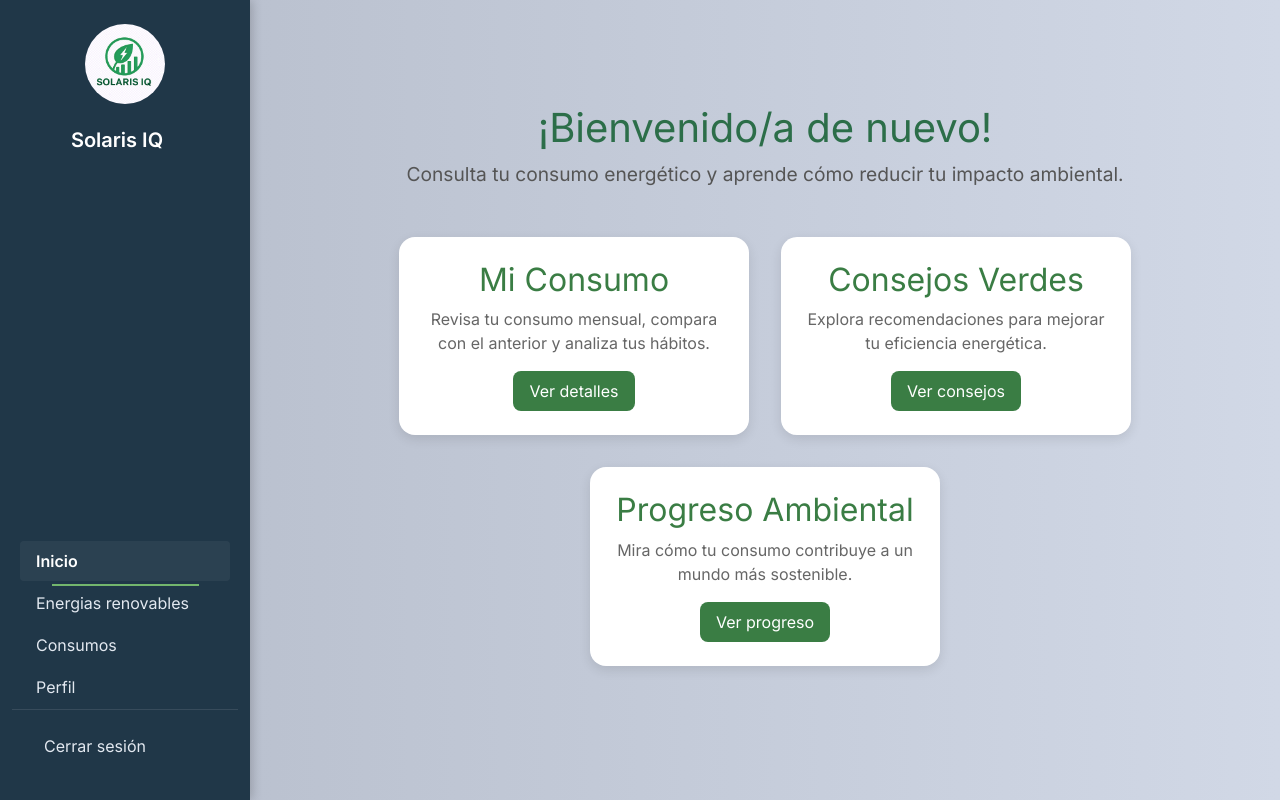
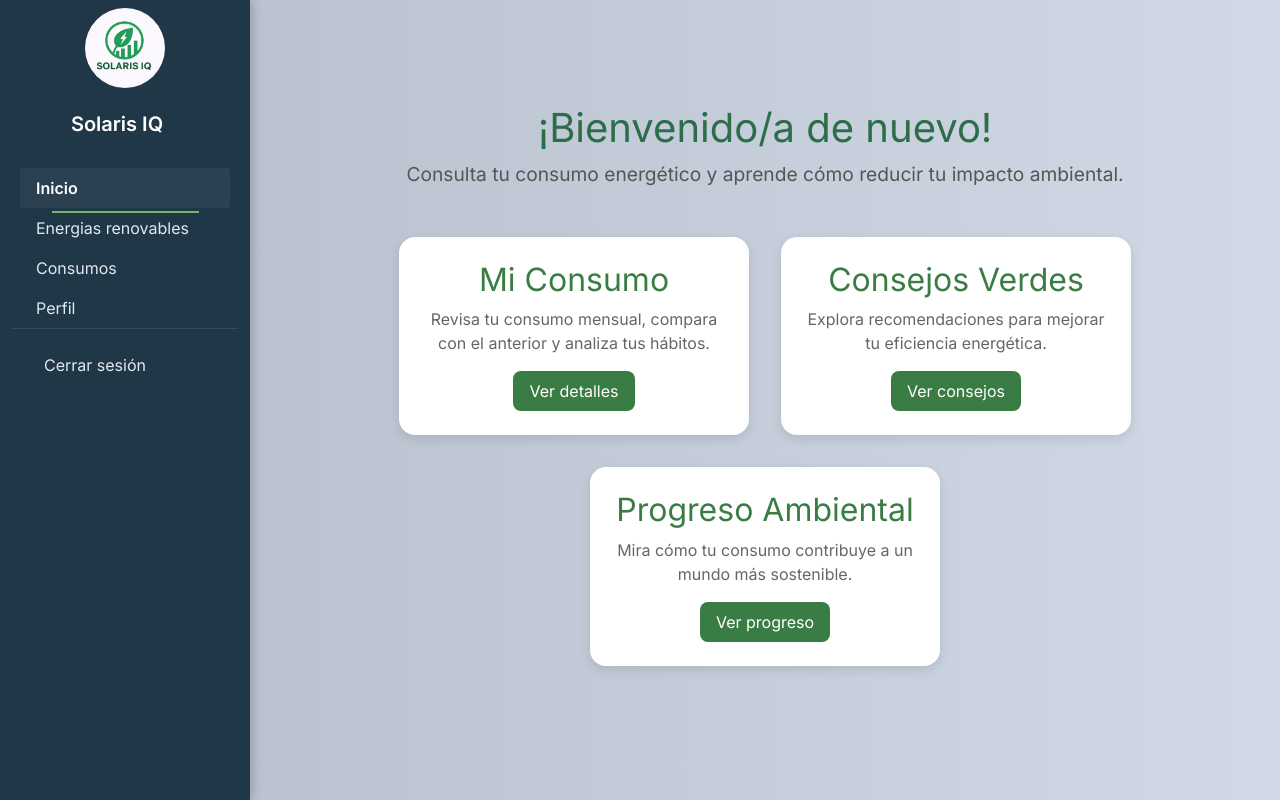
Before and after one commit to Admabaga/SolarisIQ-Client, a React (Vite) app: page /lobby in a window 1280 px wide. Built offline with nearby package versions, Linux system fonts and the light colour scheme.

Commit message:
Refactor volviendo mi nav logged a como estaba antes.

```diff
--- a/src/Components/Common/Navs/NavBarLogged/VerticalNav.css
+++ b/src/Components/Common/Navs/NavBarLogged/VerticalNav.css
@@ -20,21 +20,11 @@
   top: 0;
   bottom: 0;
   background-color: var(--navbar-bg);
-  padding: 0;
+  padding: var(--navbar-padding);
   box-shadow: 2px 0 10px rgba(0, 0, 0, 0.2);
   z-index: 1040;
   display: flex;
   flex-direction: column;
-  overflow-y: auto;
-}
-
-.container-fluid {
-  height: 100%;
-  display: flex;
-  flex-direction: column;
-  flex-grow: 1;
-  padding: var(--navbar-padding);
-  width: 100%;
 }
 
 .main-contentLogged {
@@ -49,8 +39,6 @@
   transition: all 0.3s;
   padding: 0.5rem 1rem;
   display: block;
-  border-radius: 4px;
-  margin-bottom: 2px;
 }
 
 .nav-link:hover {
@@ -108,42 +96,10 @@
   object-fit: cover;
 }
 
-/* Estilos para el menú con scroll */
-.desktop-menu-container,
-.mobile-menu {
-  flex-grow: 1;
-  overflow-y: auto;
-  margin-bottom: 10px;
-  scrollbar-width: thin;
-  scrollbar-color: rgba(255, 255, 255, 0.2) transparent;
-}
-
-/* Estilos para la barra de scroll */
-.desktop-menu-container::-webkit-scrollbar,
-.mobile-menu::-webkit-scrollbar {
-  width: 6px;
-}
-
-.desktop-menu-container::-webkit-scrollbar-track,
-.mobile-menu::-webkit-scrollbar-track {
-  background: transparent;
-}
-
-.desktop-menu-container::-webkit-scrollbar-thumb,
-.mobile-menu::-webkit-scrollbar-thumb {
-  background-color: rgba(255, 255, 255, 0.2);
-  border-radius: 3px;
-}
-
 .logout-item {
   margin-top: auto;
   padding-top: 1rem;
   border-top: 1px solid var(--border-color);
-  position: sticky;
-  bottom: 0;
-  background-color: var(--navbar-bg);
-  z-index: 1;
-  padding-bottom: 0.5rem;
 }
 
 .logout-btn {
@@ -154,8 +110,6 @@
   color: rgba(255, 255, 255, 0.75);
   cursor: pointer;
   transition: all 0.3s;
-  padding: 0.5rem 1rem;
-  border-radius: 4px;
 }
 
 .logout-btn:hover {
@@ -177,10 +131,6 @@
   transition: max-height 0.5s ease-in;
 }
 
-.mobile-header {
-  padding: 0.5rem 0;
-}
-
 @media (max-width: 987px) {
   .navbar-vertical-container {
     min-height: auto;
@@ -195,7 +145,6 @@
     bottom: auto;
     flex-direction: row;
     flex-wrap: wrap;
-    overflow-y: visible;
   }
 
   .main-contentLogged {
@@ -207,21 +156,16 @@
     background-color: var(--navbar-bg);
     padding: 1rem;
     box-shadow: 0 5px 10px rgba(0, 0, 0, 0.2);
-    width: 100%;
   }
 
   .desktop-header,
   .desktop-menu {
     display: none !important;
   }
-
-  .logout-item {
-    position: static;
-    margin-top: 1rem;
-  }
 }
 
 @media (min-width: 988px) {
+
   .mobile-header,
   .mobile-menu {
     display: none !important;
```
Also changed, not shown: src/Components/Common/Navs/NavBarLogged/NavBarLogged.jsx (line endings or trailing spaces).
